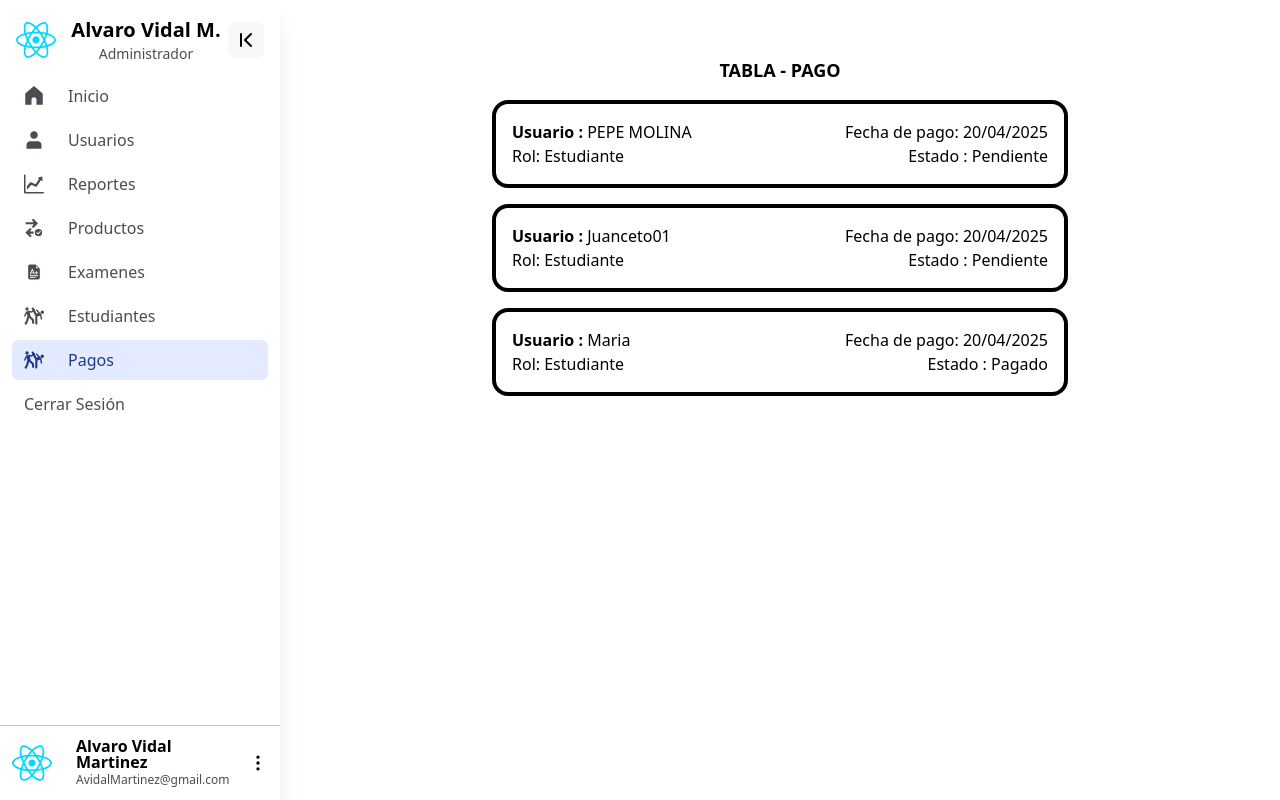
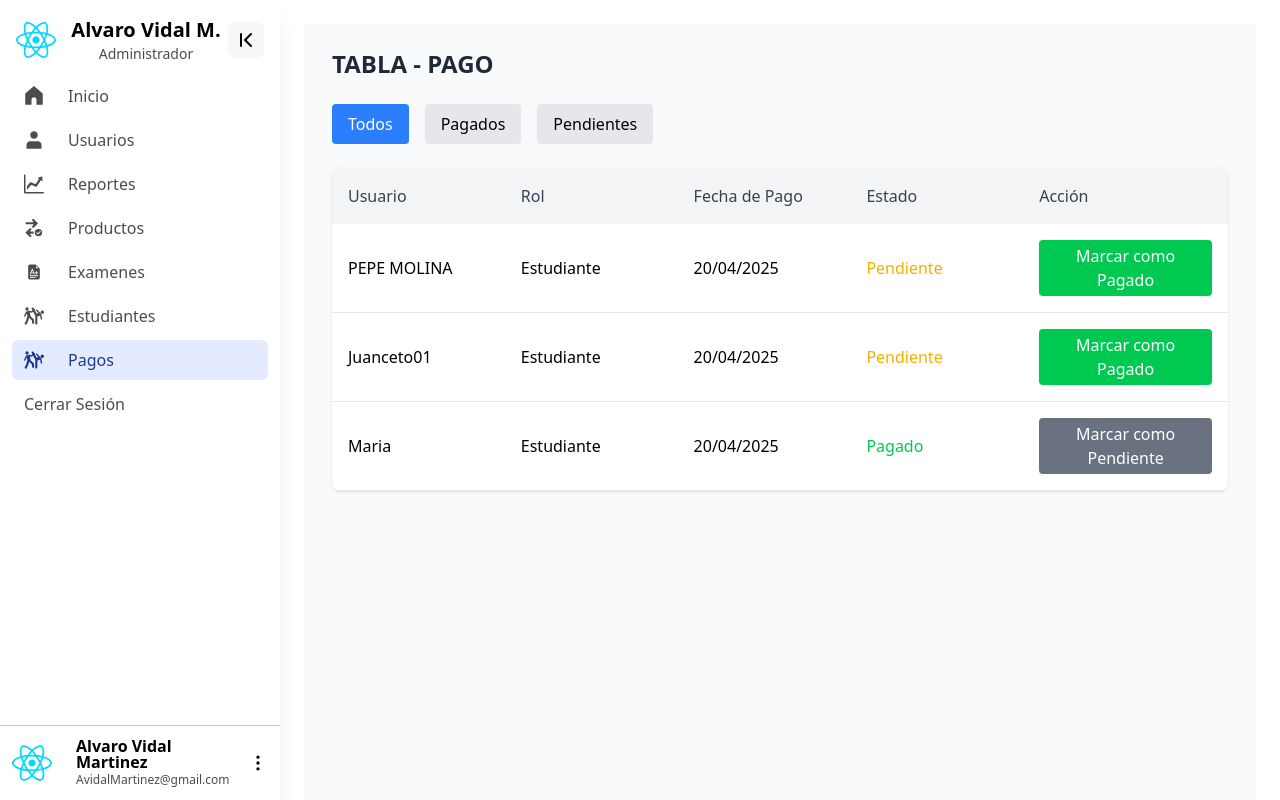
Before and after one commit to JoseVidal1/DOJANKWON_PROY, a React (Vite) app: page /Pago in a window 1280 px wide. Built offline with nearby package versions, Linux system fonts and the light colour scheme; sample sign-in values are in the browser's storage.

Commit message:
Actualización Pago y Login

```diff
--- a/src/Components/Cartas.jsx
+++ b/src/Components/Cartas.jsx
@@ -1,20 +1,21 @@
-const Card = ({ usuario, rol, fechaPago, estado }) => {
+function Card({ usuario, rol, fechaPago, estado }) {
+  const estadoColor =
+    estado === "Pagado"
+      ? "bg-green-100 text-green-800"
+      : "bg-yellow-100 text-yellow-800";
+
   return (
-    <div className="border-4 border-black rounded-2xl p-4 mb-4 max-w-xl mx-auto">
-      <div className="flex justify-between">
-        <div>
-          <p className="font-semibold">
-            Usuario : <span className="font-normal">{usuario}</span>
-          </p>
-          <p>Rol: {rol}</p>
-        </div>
-        <div className="text-right">
-          <p>Fecha de pago: {fechaPago}</p>
-          <p>Estado : {estado}</p>
-        </div>
+    <div className="grid grid-cols-4 p-4 border-b border-gray-200 last:border-b-0 hover:bg-gray-50">
+      <div className="font-medium text-gray-900">{usuario}</div>
+      <div className="text-gray-600">{rol}</div>
+      <div className="text-gray-600">{fechaPago}</div>
+      <div>
+        <span className={`px-3 py-1 rounded-full text-sm ${estadoColor}`}>
+          {estado}
+        </span>
       </div>
     </div>
   );
-};
+}
 
 export default Card;
--- a/src/page/Login.jsx
+++ b/src/page/Login.jsx
@@ -3,8 +3,10 @@ import { useLocation, useNavigate } from "react-router-dom";
 import { useAuth } from "../Auth/AuthContext";
 
 function Login() {
-  const [email, setEmail] = useState("");
-  const [password, setPassword] = useState("");
+  //const [email, setEmail] = useState("");
+  //const [password, setPassword] = useState("");
+  const [email, setEmail] = useState("mail@gmail.com");
+  const [password, setPassword] = useState("123456");
   const nav = useNavigate();
   const autorizacion = useAuth();
   const location = useLocation();
--- a/src/page/Pago.jsx
+++ b/src/page/Pago.jsx
@@ -1,7 +1,8 @@
-import Card from "../Components/Cartas";
+import { useState } from "react";
 
 function Pago() {
-  const datos = [
+  // Aqupi va la lógica de los usuarios.
+  const [datos, setDatos] = useState([
     {
       usuario: "PEPE MOLINA",
       rol: "Estudiante",
@@ -20,23 +21,108 @@ function Pago() {
       fechaPago: "20/04/2025",
       estado: "Pagado",
     },
-  ];
+  ]);
+
+  const [filtro, setFiltro] = useState("Todos");
+
+  const cambiarEstado = (usuario) => {
+    setDatos(
+      datos.map((item) =>
+        item.usuario === usuario
+          ? {
+              ...item,
+              estado: item.estado === "Pendiente" ? "Pagado" : "Pendiente",
+            }
+          : item
+      )
+    );
+  };
+
+  const datosFiltrados = datos.filter((item) => {
+    if (filtro === "Todos") return true;
+    return item.estado === filtro;
+  });
 
   return (
-    <>
-      <div className="mt-8">
-        <h2 className="text-center font-bold text-lg mb-4">TABLA - PAGO</h2>
-        {datos.map((dato, index) => (
-          <Card
-            key={index}
-            usuario={dato.usuario}
-            rol={dato.rol}
-            fechaPago={dato.fechaPago}
-            estado={dato.estado}
-          />
-        ))}
+    <div className="min-h-screen bg-gray-50 p-6">
+      <div className="max-w-4xl mx-auto">
+        <h2 className="text-2xl font-bold text-gray-800 mb-6">TABLA - PAGO</h2>
+
+        {/* Filtros */}
+        <div className="flex space-x-4 mb-6">
+          <button
+            onClick={() => setFiltro("Todos")}
+            className={`px-4 py-2 rounded ${
+              filtro === "Todos" ? "bg-blue-500 text-white" : "bg-gray-200"
+            }`}
+          >
+            Todos
+          </button>
+          <button
+            onClick={() => setFiltro("Pagado")}
+            className={`px-4 py-2 rounded ${
+              filtro === "Pagado" ? "bg-blue-500 text-white" : "bg-gray-200"
+            }`}
+          >
+            Pagados
+          </button>
+          <button
+            onClick={() => setFiltro("Pendiente")}
+            className={`px-4 py-2 rounded ${
+              filtro === "Pendiente" ? "bg-blue-500 text-white" : "bg-gray-200"
+            }`}
+          >
+            Pendientes
+          </button>
+        </div>
+
+        <div className="bg-white rounded-lg shadow overflow-hidden">
+          {/* Encabezados de la tabla */}
+          <div className="grid grid-cols-5 bg-gray-100 p-4 font-medium text-gray-700">
+            <div>Usuario</div>
+            <div>Rol</div>
+            <div>Fecha de Pago</div>
+            <div>Estado</div>
+            <div>Acción</div>
+          </div>
+
+          {/* Filas de la tabla */}
+          {datosFiltrados.map((dato, index) => (
+            <div
+              key={index}
+              className="grid grid-cols-5 p-4 border-b border-gray-200 items-center"
+            >
+              <div>{dato.usuario}</div>
+              <div>{dato.rol}</div>
+              <div>{dato.fechaPago}</div>
+              <div
+                className={`font-medium ${
+                  dato.estado === "Pagado"
+                    ? "text-green-500"
+                    : "text-yellow-500"
+                }`}
+              >
+                {dato.estado}
+              </div>
+              <div>
+                <button
+                  onClick={() => cambiarEstado(dato.usuario)}
+                  className={`px-3 py-1 rounded text-white ${
+                    dato.estado === "Pendiente"
+                      ? "bg-green-500 hover:bg-green-600"
+                      : "bg-gray-500 hover:bg-gray-600"
+                  }`}
+                >
+                  {dato.estado === "Pendiente"
+                    ? "Marcar como Pagado"
+                    : "Marcar como Pendiente"}
+                </button>
+              </div>
+            </div>
+          ))}
+        </div>
       </div>
-    </>
+    </div>
   );
 }
 
```
